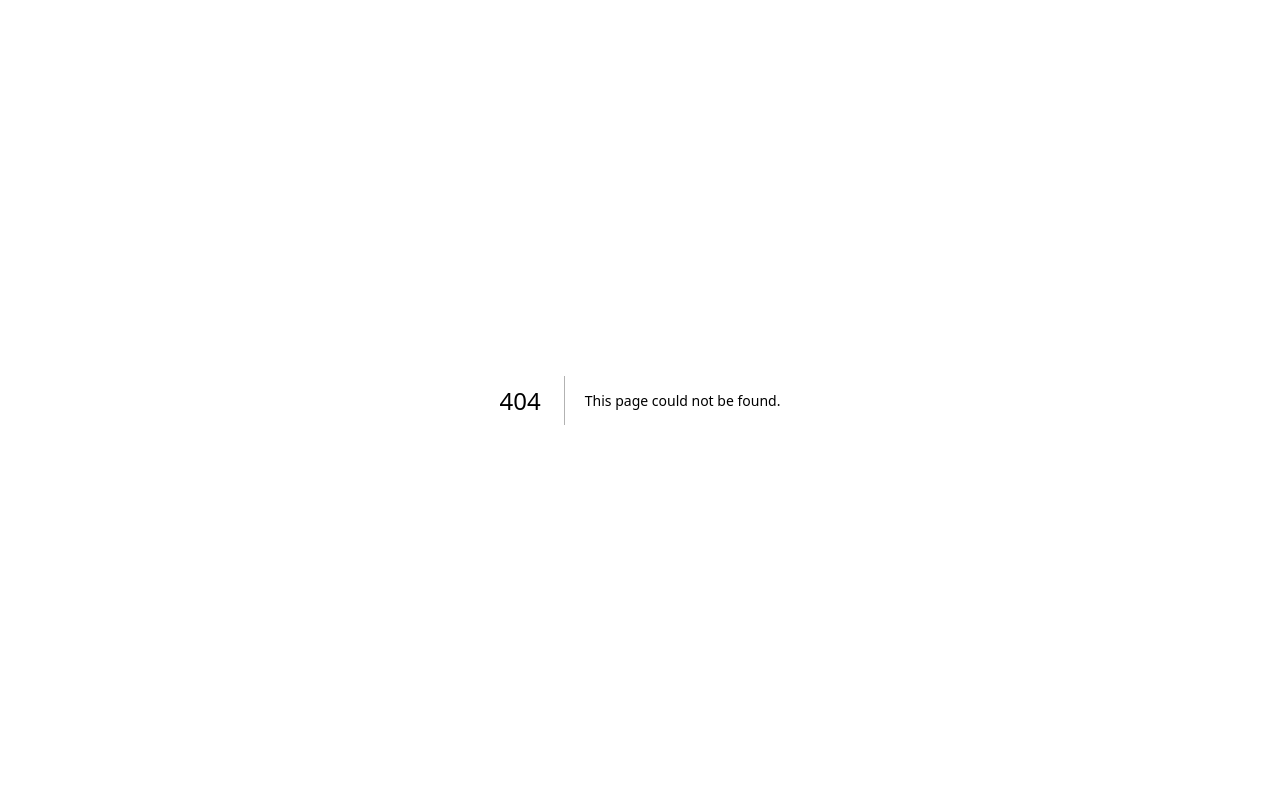
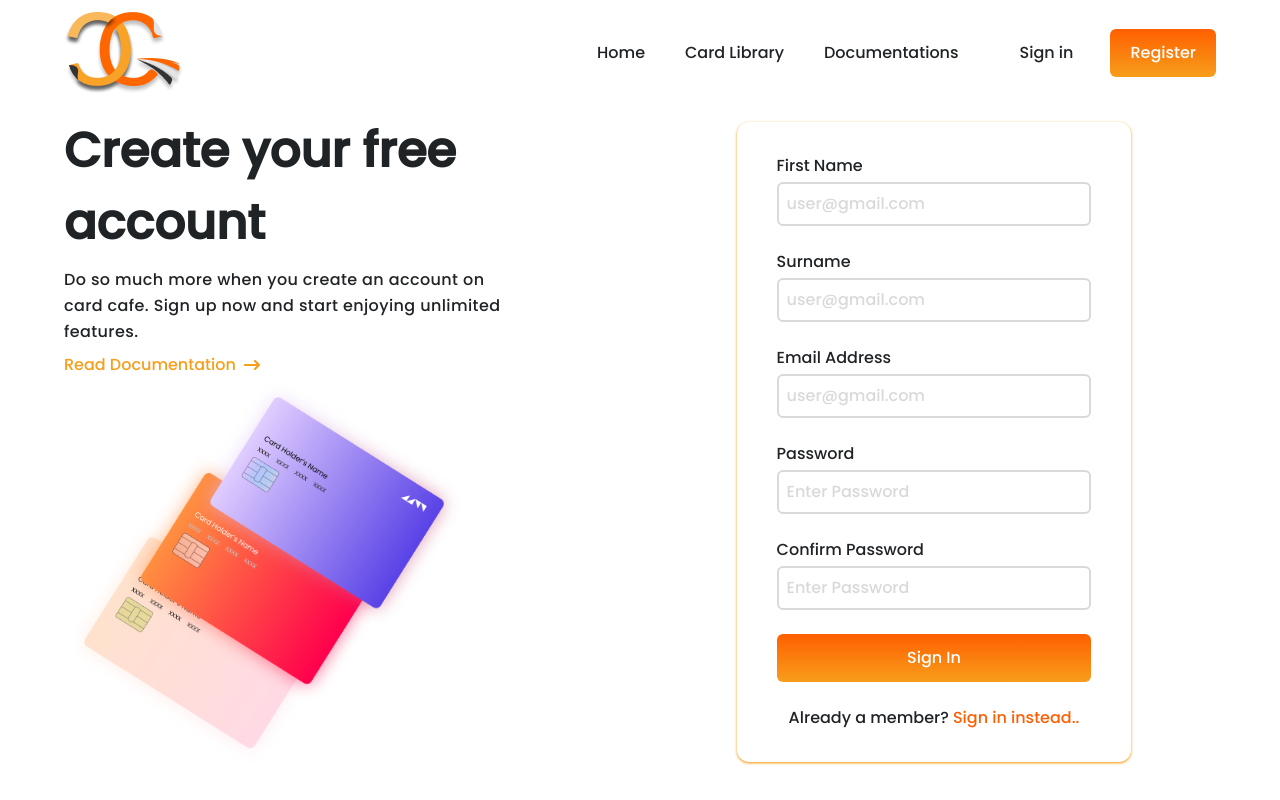
Before and after one commit to IamNaeto/cardcafe, a Next.js app: page /register in a window 1280 px wide. Before the commit this address had no page. Shown: the top 800 px of the page. Built offline with nearby package versions, Linux system fonts and the light colour scheme.

Commit message:
resgister page

```diff
--- /dev/null
+++ b/src/app/register/page.tsx
@@ -0,0 +1,16 @@
+"use client"
+import Footer from "@/components/Footer";
+import Header from "@/components/Header";
+import SignUp from "@/components/Sign-Up";
+
+const Register = () => {
+    return (
+        <main>
+            <Header />
+            <SignUp />
+            <Footer />
+        </main>
+     );
+}
+
+export default Register;
--- a/src/components/Sign-In.tsx
+++ b/src/components/Sign-In.tsx
@@ -4,18 +4,24 @@ import Image from "next/image";
 const Sign_In = () => {
     return (
         <main className="relative top-[60px] md:top-[75px] px-[5%] py-10 grid grid-cols-1 md:grid-cols-2 gap-6 items-center justify-between bg-white">
-            <section className="grid gap-4 text-[14px] md:text-[16px] font-normal text-dark text-center md:text-left">
-                <h1 className="text-[36px] sm:text-[38px] md:text-[48px] font-bold">Sign in to continue</h1>
-                <p className="w-full lg:w-[65%] leading-relaxed tracking-wide">Welcome back to Card Cafe credit card generator. Please sign in to continue from where you left off.</p>
+            <section className="grid text-[14px] md:text-[16px] font-normal text-dark text-center md:text-left">
+                <div className="grid gap-4 md:gap-2">
+                    <h1 className="text-[36px] sm:text-[38px] md:text-[48px] font-bold">Sign in to continue</h1>
+                    <p className="w-full lg:w-[75%] leading-relaxed tracking-wide">Welcome back to Card Cafe credit card generator. Please sign in to continue from where you left off.</p>
+                </div>
+
+                <div className="hidden md:block">
+                    <Image src={"/img/signin-img.png"} alt={"sigin-img"} width={400} height={400} />
+                </div>
             </section>
 
             <section className="grid place-items-center mt-6 md:mt-0">
                 <form action="" className="w-full sm:w-[95%] xl:w-[70%] grid gap-6 text-[14px] md:text-[16px] text-dark shadow shadow-yellow rounded-xl py-8 px-10">
                     <label htmlFor="email">Email Address
-                        <input name="email" id="email" type="text" placeholder="user@gmail.com" className="input" />
+                        <input name="email" id="email" type="email" placeholder="user@gmail.com" className="input" />
                     </label>
                     <label htmlFor="password">Password
-                        <input name="password" id="password" type="text" placeholder="Enter Password" className="input" />
+                        <input name="password" id="password" type="password" placeholder="Enter Password" className="input" />
                     </label>
 
                     <button className="bg-gradient-to-b from-orange to-yellow hover-orange hover:shadow-2xl hover:shadow-orange transition-all delay-150 px-5 py-3 rounded-md text-white">Sign In</button>
--- /dev/null
+++ b/src/components/Sign-Up.tsx
@@ -0,0 +1,51 @@
+import Link from "next/link";
+import Image from "next/image";
+import { FaArrowRightLong } from "react-icons/fa6";
+
+const SignUp = () => {
+    return (
+        <main className="relative top-[60px] md:top-[75px] px-[5%] py-10 grid grid-cols-1 md:grid-cols-2 gap-6 justify-between bg-white">
+            <section className="grid text-[14px] md:text-[16px] font-normal text-dark text-center md:text-left">
+                <div className="grid gap-4 md:gap-2">
+                    <h1 className="text-[36px] sm:text-[38px] md:text-[48px] font-bold">Create your free account</h1>
+                    <p className="w-full lg:w-[80%] leading-relaxed tracking-wide">Do so much more when you create an account on card cafe. Sign up now and start enjoying unlimited features.</p>
+
+                    <Link href={"/"} className="flex items-center gap-2 hover:gap-4 transition-all delay-150 text-yellow">Read Documentation <FaArrowRightLong /></Link>
+                </div>
+
+                <div className="hidden md:block">
+                    <Image src={"/img/register-img.png"} alt={"register img"} width={400} height={400} />
+                </div>
+            </section>
+
+            <section className="grid place-items-center mt-6 md:mt-0">
+                <form action="" className="w-full sm:w-[95%] xl:w-[70%] grid gap-6 text-[14px] md:text-[16px] text-dark shadow shadow-yellow rounded-xl py-8 px-10">
+                    <label htmlFor="fname">First Name
+                        <input name="fname" id="fname" type="text" placeholder="user@gmail.com" className="input" />
+                    </label>
+                    <label htmlFor="sname">Surname
+                        <input name="sname" id="sname" type="text" placeholder="user@gmail.com" className="input" />
+                    </label>
+                    <label htmlFor="email">Email Address
+                        <input name="email" id="email" type="email" placeholder="user@gmail.com" className="input" />
+                    </label>
+                    <label htmlFor="password">Password
+                        <input name="password" id="password" type="password" placeholder="Enter Password" className="input" />
+                    </label>
+                    <label htmlFor="cpassword">Confirm Password
+                        <input name="cpassword" id="cpassword" type="password" placeholder="Enter Password" className="input" />
+                    </label>
+
+                    <button className="bg-gradient-to-b from-orange to-yellow hover-orange hover:shadow-2xl hover:shadow-orange transition-all delay-150 px-5 py-3 rounded-md text-white">Sign In</button>
+
+                    <p className="text-center">
+                        Already a member? <Link href={"register"} className="text-orange hover:text-yellow transition-all delay-150"> Sign in instead..</Link>
+                    </p>
+
+                </form>
+            </section>
+        </main>
+    );
+}
+
+export default SignUp;
```
Also changed, not shown: public/img/register-img.png (added), public/img/signin-img.png (added).
